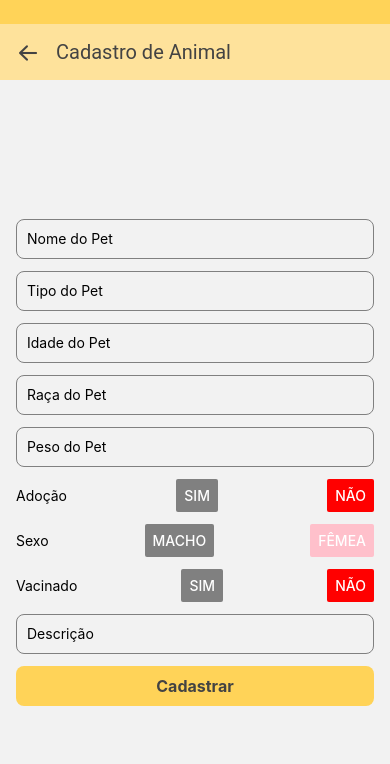
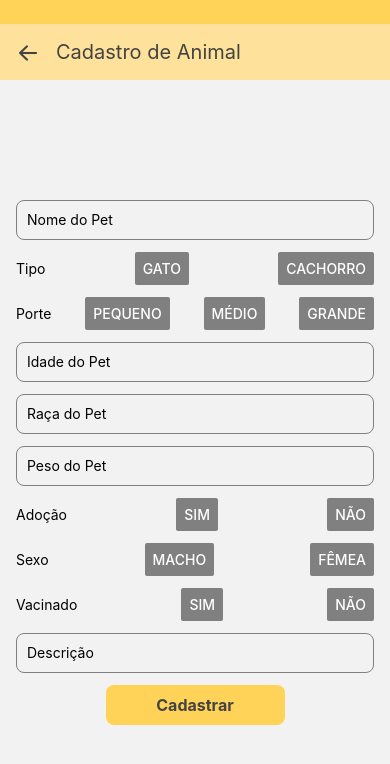
Before and after one commit to oseias-romeiro/MeauApp, a React Native app in the folder DevAppProject/: screen /CadastroAnimal in a window 390 px wide. Shown: the top 764 px of the page. Built offline with nearby package versions, Linux system fonts and the light colour scheme.

Commit message:
feat: adição de novos campos no formulário de animal e ajustes em componentes

```diff
--- a/DevAppProject/App.js
+++ b/DevAppProject/App.js
@@ -12,6 +12,7 @@ import EditarPerfil from "./src/screens/EditarPerfil";
 import Dashboard from "./src/screens/Dashboard";
 import CadastroAnimal from "./src/screens/CadastroAnimal";
 import { AuthProvider } from "./src/config/auth.js"
+import TelaSucessoAnimal from "./src/screens/TelaSucessoAnimal/index";
 
 const Stack = createNativeStackNavigator();
 
--- a/DevAppProject/src/components/CustomButton/index.js
+++ b/DevAppProject/src/components/CustomButton/index.js
@@ -21,10 +21,10 @@ const styles = StyleSheet.create ({
         width: 232,
         height: 40,
         textAlign: 'center',
-        alignSelf:'center',
-        paddingTop:10,
-
-    },
+        alignSelf: 'center',
+        paddingTop: 10,
+        marginBottom: 20, // Adicione margem inferior para separar os botões
+      },
 
     buttonText: {
         textAlign: 'center',
--- a/DevAppProject/src/components/Header/index.js
+++ b/DevAppProject/src/components/Header/index.js
@@ -1,19 +1,30 @@
-import React from 'react';
+import React from "react";
 
-import { TouchableOpacity, StyleSheet, Text, View } from 'react-native';
-import { Icon } from 'react-native-elements'
-import { useNavigation } from '@react-navigation/native';
+import { TouchableOpacity, StyleSheet, Text, View } from "react-native";
+import { Icon } from "react-native-elements";
+import { useNavigation } from "@react-navigation/native";
 
-const Header = ({text, backgroundColor, topBarColor}) => {
+const Header = ({ text, backgroundColor, topBarColor }) => {
   const navigation = useNavigation();
   return (
     <>
-            <View style={ [styles.topBar , {backgroundColor: topBarColor}]}></View>
-            <View style={ [styles.menuBar, {backgroundColor: backgroundColor}]}>
-                {text !== " " && <><TouchableOpacity style={styles.menuIcon} onPress={() => navigation.canGoBack ? navigation.goBack() : navigation.navigate('Cadastro')}>
-                    <Icon name='arrowleft' type='antdesign' color='#434343' />
-                </TouchableOpacity><Text style={styles.menuBarText}>{text}</Text></>}
-
+      <View style={[styles.topBar, { backgroundColor: topBarColor }]}></View>
+      <View style={[styles.menuBar, { backgroundColor: backgroundColor }]}>
+        {text !== " " && (
+          <>
+            <TouchableOpacity
+              style={styles.menuIcon}
+              onPress={() =>
+                navigation.canGoBack
+                  ? navigation.goBack()
+                  : navigation.navigate("Cadastro")
+              }
+            >
+              <Icon name="arrowleft" type="antdesign" color="#434343" />
+            </TouchableOpacity>
+            <Text style={styles.menuBarText}>{text}</Text>
+          </>
+        )}
       </View>
     </>
   );
@@ -22,17 +33,16 @@ const Header = ({text, backgroundColor, topBarColor}) => {
 const styles = StyleSheet.create({
   topBar: {
     height: 24,
-        textAlign: 'center',
+    textAlign: "center",
   },
   menuBar: {
-        textAlign: 'center',
+    textAlign: "center",
     minHeight: 56,
-        flexDirection: 'row',
+    flexDirection: "row",
     paddingTop: 16,
   },
   menuBarText: {
-        color: '#434343',
-        fontFamily: 'Roboto',
+    color: "#434343",
     fontSize: 20,
   },
   menuIcon: {
--- a/DevAppProject/src/screens/Cadastro.js
+++ b/DevAppProject/src/screens/Cadastro.js
@@ -47,14 +47,12 @@ const styles = StyleSheet.create({
     color: "#434343",
     textAlign: "center",
     paddingTop: 13,
-    fontFamily: "Roboto",
     fontSize: 12,
   },
   textContent: {
     marginBottom: 10,
     marginTop: 40,
     color: "#BDBDBD",
-    fontFamily: "Roboto",
     fontSize: 14,
   },
 });
--- a/DevAppProject/src/screens/CadastroAnimal.js
+++ b/DevAppProject/src/screens/CadastroAnimal.js
@@ -2,10 +2,10 @@ import React from "react";
 import {
   View,
   Text,
-  TextInput,
   TouchableOpacity,
   StyleSheet,
   Button,
+  TextInput,
 } from "react-native";
 
 import { useState } from "react";
@@ -17,13 +17,14 @@ import { Alert } from "react-native";
 const CadastroPetForm = ({ navigation }) => {
   const [nomePet, setNomePet] = useState("");
   const [tipo, setTipo] = useState("");
+  const [porte, setPorte] = useState("");
   const [idade, setIdade] = useState("");
   const [raca, setRaca] = useState("");
-  const [adocao, setAdocao] = useState(false);
-  const [vacinado, setVacinado] = useState(false);
   const [peso, setPeso] = useState("");
   const [descricao, setDescricao] = useState("");
-  const [sexo, setSexo] = useState(false);
+  const [sexo, setSexo] = useState("");
+  const [adocao, setAdocao] = useState("");
+  const [vacinado, setVacinado] = useState("");
 
   const handleCadastro = async () => {
     const animalData = {
@@ -36,15 +37,16 @@ const CadastroPetForm = ({ navigation }) => {
       peso: peso,
       descricao: descricao,
       sexo: sexo,
+      porte: porte,
     };
     try {
-      addDoc(collection(config.db, "animais"), animalData);
+      await addDoc(collection(config.db, "animais"), animalData);
       Alert.alert("Animal criado com sucesso!");
       navigation.navigate("Dashboard");
-    }
-    catch(e) {
+    } catch (e) {
       console.error("Erro ao cadastrar animal:", error);
       Alert.alert("Falha ao cadastrar o animal!");
+      navigation.navigate("Dashboard");
     }
   };
 
@@ -58,12 +60,40 @@ const CadastroPetForm = ({ navigation }) => {
           value={nomePet}
           onChangeText={(text) => setNomePet(text)}
         />
-        <TextInput
-          placeholder="Tipo do Pet"
-          style={styles.input}
-          value={tipo}
-          onChangeText={(text) => setTipo(text)}
-        />
+
+        <View style={styles.buttonContainer}>
+          <Text>Tipo</Text>
+          <Button
+            title="Gato"
+            onPress={() => setTipo("Gato")}
+            color={tipo === "Gato" ? "#ffd358" : "gray"}
+          />
+          <Button
+            title="Cachorro"
+            onPress={() => setTipo("Cachorro")}
+            color={tipo === "Cachorro" ? "#ffd358" : "gray"}
+          />
+        </View>
+
+        <View style={styles.buttonContainer}>
+          <Text>Porte</Text>
+          <Button
+            title="Pequeno"
+            onPress={() => setPorte("Pequeno")}
+            color={porte === "Pequeno" ? "#ffd358" : "gray"}
+          />
+          <Button
+            title="Médio"
+            onPress={() => setPorte("Médio")}
+            color={porte === "Médio" ? "#ffd358" : "gray"}
+          />
+          <Button
+            title="Grande"
+            onPress={() => setPorte("Grande")}
+            color={porte === "Grande" ? "#ffd358" : "gray"}
+          />
+        </View>
+
         <TextInput
           placeholder="Idade do Pet"
           style={styles.input}
@@ -82,30 +112,32 @@ const CadastroPetForm = ({ navigation }) => {
           value={peso}
           onChangeText={(text) => setPeso(text)}
         />
+
         <View style={styles.buttonContainer}>
           <Text>Adoção</Text>
           <Button
             title="Sim"
-            onPress={() => setAdocao(true)}
-            color={adocao ? "green" : "gray"}
+            onPress={() => setAdocao("Sim")}
+            color={adocao === "Sim" ? "#ffd358" : "gray"}
           />
           <Button
             title="Não"
-            onPress={() => setAdocao(false)}
-            color={!adocao ? "red" : "gray"}
+            onPress={() => setAdocao("Não")}
+            color={adocao === "Não" ? "#ffd358" : "gray"}
           />
         </View>
+
         <View style={styles.buttonContainer}>
           <Text>Sexo</Text>
           <Button
             title="Macho"
-            onPress={() => setSexo(true)}
-            color={sexo ? "blue" : "gray"}
+            onPress={() => setSexo("Macho")}
+            color={sexo === "Macho" ? "#ffd358" : "gray"}
           />
           <Button
             title="Fêmea"
-            onPress={() => setSexo(false)}
-            color={!sexo ? "pink" : "gray"}
+            onPress={() => setSexo("Fêmea")}
+            color={sexo === "Fêmea" ? "#ffd358" : "gray"}
           />
         </View>
 
@@ -113,13 +145,13 @@ const CadastroPetForm = ({ navigation }) => {
           <Text>Vacinado</Text>
           <Button
             title="Sim"
-            onPress={() => setVacinado(true)}
-            color={vacinado ? "green" : "gray"}
+            onPress={() => setVacinado("Sim")}
+            color={vacinado === "Sim" ? "#ffd358" : "gray"}
           />
           <Button
             title="Não"
-            onPress={() => setVacinado(false)}
-            color={!vacinado ? "red" : "gray"}
+            onPress={() => setVacinado("Não")}
+            color={vacinado === "Não" ? "#ffd358" : "gray"}
           />
         </View>
 
@@ -129,6 +161,7 @@ const CadastroPetForm = ({ navigation }) => {
           value={descricao}
           onChangeText={(text) => setDescricao(text)}
         />
+
         <TouchableOpacity
           style={[styles.button, { backgroundColor: "#ffd358" }]}
           onPress={handleCadastro}
@@ -162,7 +195,7 @@ const styles = StyleSheet.create({
     marginBottom: 12,
   },
   button: {
-    width: "100%",
+    width: "50%",
     height: 40,
     borderRadius: 8,
     justifyContent: "center",
--- a/DevAppProject/src/screens/CadastroPessoal/styles.js
+++ b/DevAppProject/src/screens/CadastroPessoal/styles.js
@@ -3,7 +3,6 @@ import { StyleSheet } from "react-native";
 const styles = StyleSheet.create({
     content: {
         padding: 16,
-        fontFamily: 'Roboto',
     },
     msgCard: {
         backgroundColor: '#cfe9e5',
@@ -44,7 +43,6 @@ const styles = StyleSheet.create({
     buttonText: {
         color: '#434343',
         fontSize: 12,
-        fontFamily: 'Roboto',
     },
     btnImage: {
         width: 128,
@@ -58,7 +56,6 @@ const styles = StyleSheet.create({
     btnImageText: {
         color: '#757575',
         fontSize: 14,
-        fontFamily: 'Roboto',
         textAlign: 'center',
     },
 });
--- a/DevAppProject/src/screens/Dashboard.js
+++ b/DevAppProject/src/screens/Dashboard.js
@@ -43,7 +43,10 @@ const styles = StyleSheet.create({
     marginBottom: 20,
   },
   button: {
-    marginBottom: 10, // Adiciona espaçamento inferior de 10 unidades entre os botões
+    paddingTop:"30px",
+    marginTop: "30px",
+    paddingBottom: "30px",
+    marginBottom: "30px", // Adiciona espaçamento inferior de 10 unidades entre os botões
   },
 });
 
```
Also changed, not shown: DevAppProject/src/screens/TelaSucessoAnimal/index.js (added, +71 -0 lines). Lines whose indentation alone changed are shown as unchanged.
